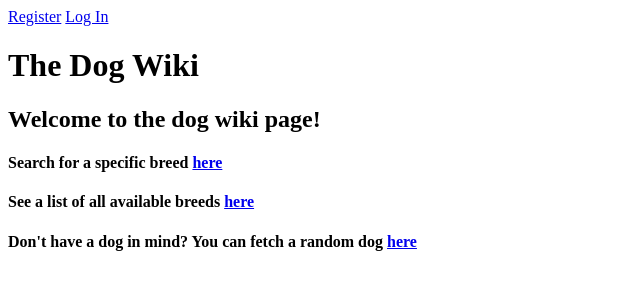
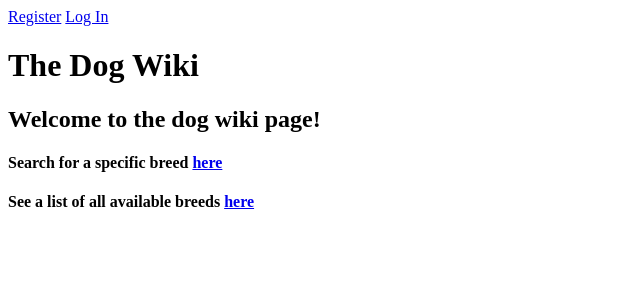
Before and after one commit to IanjKim/Capstone-Project-One, a Flask app: template templates/home.html in a window 1280 px wide. Shown: the top 300 px of the page, without its empty margins (0-640 px from the left). Run offline with Flask 2, Linux system fonts and the light colour scheme; the template is opened without the code that fills it, so the values that code supplies are empty.

Commit message:
made sure everything was in working order, may need some more features in the future

```diff
--- a/templates/base.html
+++ b/templates/base.html
@@ -21,7 +21,6 @@
     {% else %}
     <a href="/search">Search Dog breeds</a>
     <a href="/breeds">Browse all breeds</a>
-    <a href="/random">Random Dog</a>
     {% endif %}
     </div>
   </div>
--- a/templates/breed.html
+++ b/templates/breed.html
@@ -34,5 +34,5 @@
 </div>
 
 <script src="https://unpkg.com/axios/dist/axios.js"></script>
-<script src="../static/javascript/searchDog.js"></script>
+<script src="../static/javascript/dogSearch.js"></script>
 {% endblock %}
--- a/templates/home.html
+++ b/templates/home.html
@@ -14,9 +14,6 @@
         <h4>See a list of all available breeds
             <a href="/breeds">here</a>
         </h4>
-        <h4>Don't have a dog in mind? You can fetch a random dog
-            <a href="/random">here</a>
-        </h4>
     </div>
 
 {% endblock %}
```
Also changed, not shown: static/style.css (added).
